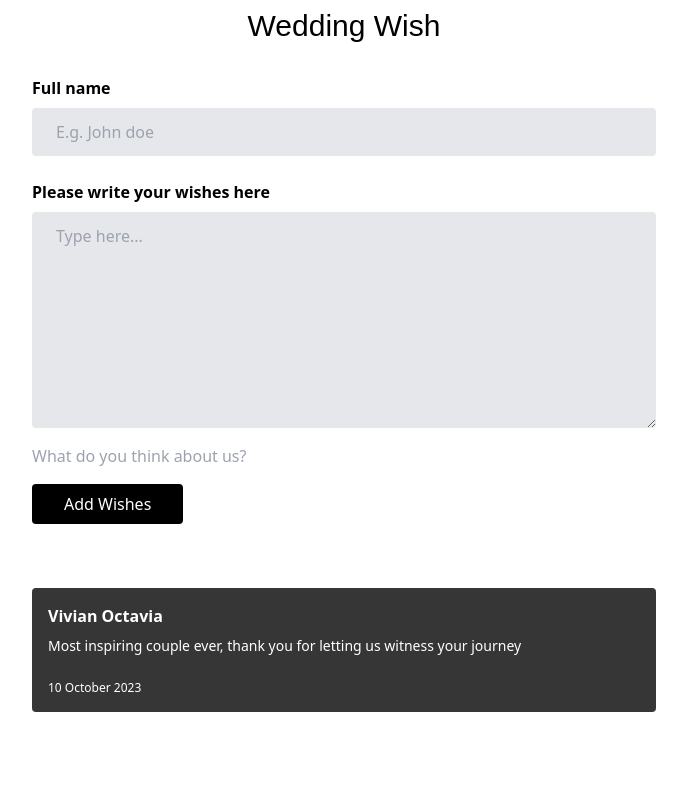
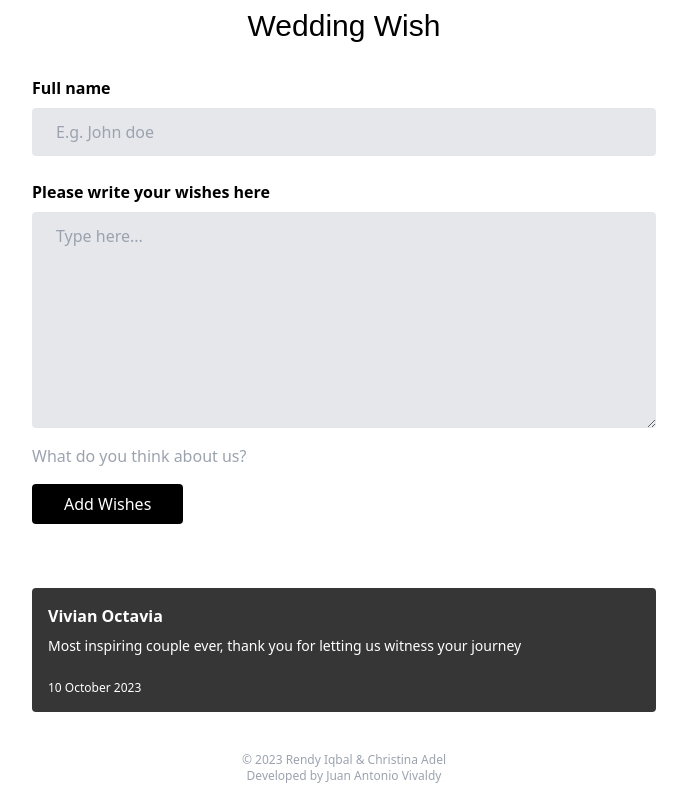
Before and after one commit to JuanAntonioV/wedding-template-one, a React (Vite) app: page / in a window 1280 px wide. Shown: the part 5184-5984 px from the top of the page, without its empty margins (296-983 px from the left). Before the commit the page ends 5920 px from the top, so only its background shows below. Built offline with nearby package versions, Linux system fonts and the light colour scheme; a web font is replaced by a local one.

Commit message:
make footer copyright

```diff
--- a/src/pages/home/HomePage.tsx
+++ b/src/pages/home/HomePage.tsx
@@ -37,6 +37,13 @@ const HomePage = () => {
 
                 <RandomParticles/>
             </div>
+
+            <footer>
+                <div className={'py-4 text-center text-xs text-gray-400'}>
+                    <p>© 2023 Rendy Iqbal & Christina Adel</p>
+                    <p>Developed by Juan Antonio Vivaldy</p>
+                </div>
+            </footer>
         </>
     );
 };
```
